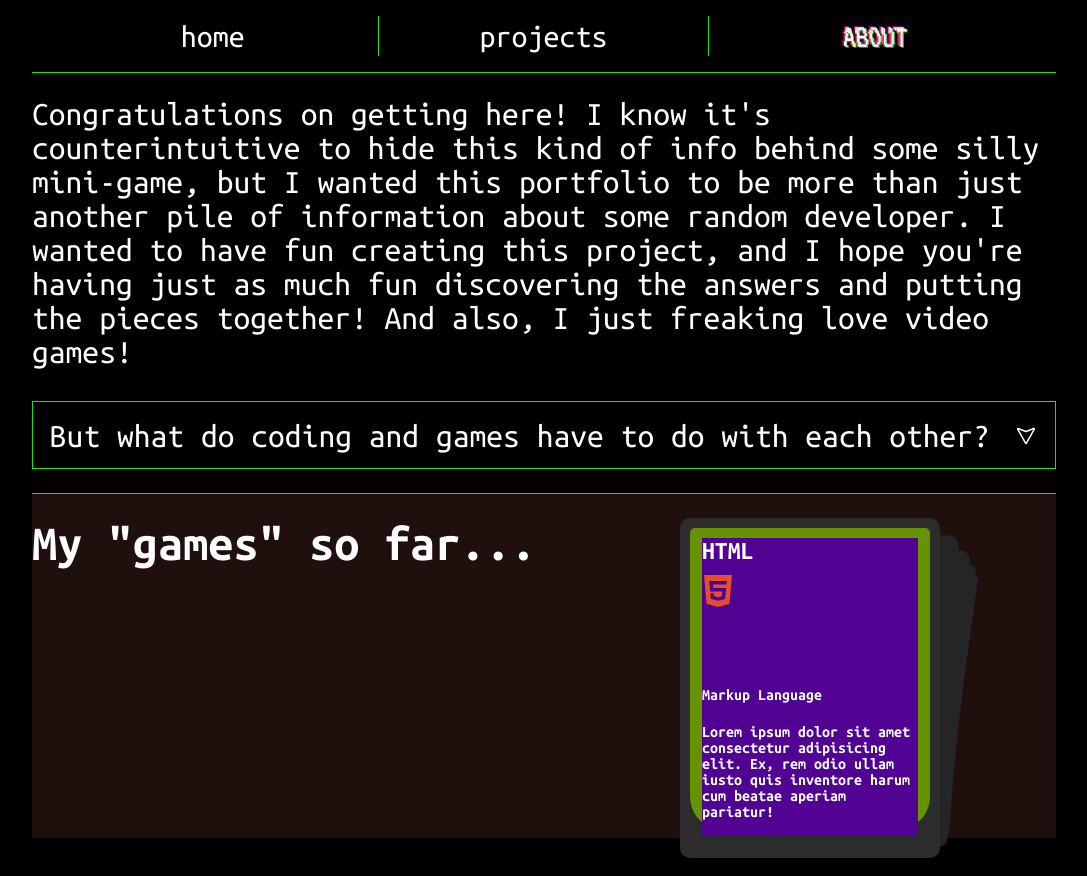
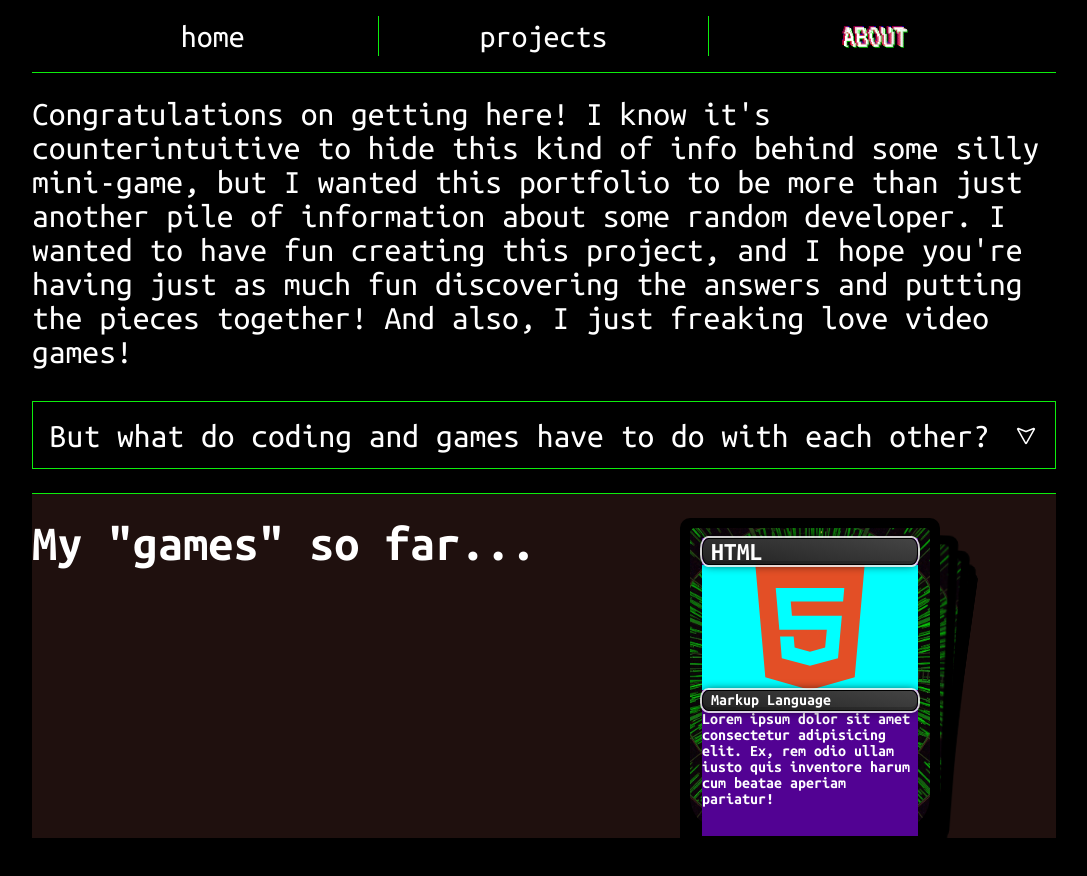
Before and after one commit to pdLeal/portfolioVwn, a React (Vite) app: page /about in a window 1280 px wide. Shown: the whole page, without its empty margins (96-1183 px from the left). Built offline with nearby package versions, Linux system fonts and the light colour scheme.

Commit message:
still stylings games cards

```diff
--- a/src/pages/about/About.jsx
+++ b/src/pages/about/About.jsx
@@ -34,58 +34,80 @@ function About() {
                 <S.InnerBg>
                   <h3>HTML</h3>
                   <SiHtml5 color="#E34F26" size={32} />
-                  <p>Markup Language</p>
+                  <p className='type'>Markup Language</p>
                   <p>Lorem ipsum dolor sit amet consectetur adipisicing elit. Ex, rem odio ullam iusto quis inventore harum cum beatae aperiam pariatur!</p>
                 </S.InnerBg>
               </S.OuterBg>
             </SwiperSlide>
             <SwiperSlide>
-              <figure>
+              <S.OuterBg>
+                <S.InnerBg>
+                  <h3>CSS</h3>
                   <SiCss3 color="#1572B6" size={32} />
-                <figcaption>CSS</figcaption>
-              </figure>
+                  <p className='type'>Style Sheet Language</p>
+                  <p>Lorem ipsum dolor sit amet consectetur adipisicing elit. Ex, rem odio ullam iusto quis inventore harum cum beatae aperiam pariatur!</p>
+                </S.InnerBg>
+              </S.OuterBg>
             </SwiperSlide>
             <SwiperSlide>
-              <figure>
+              <S.OuterBg>
+                <S.InnerBg>
+                  <h3>JavaScript</h3>
                   <SiJavascript color="#F7DF1E" size={32} />
-                <figcaption>JavaScript</figcaption>
-              </figure>
+                  <p className='type'>Programming Language</p>
+                  <p>Lorem ipsum dolor sit amet consectetur adipisicing elit. Ex, rem odio ullam iusto quis inventore harum cum beatae aperiam pariatur!</p>
+                </S.InnerBg>
+              </S.OuterBg>
             </SwiperSlide>
             <SwiperSlide>
-              <figure>
+              <S.OuterBg>
+                <S.InnerBg>
+                  <h3>React</h3>
                   <SiReact color="#61DAFB" size={32} />
-                <figcaption>React</figcaption>
-              </figure>
+                  <p className='type'>Library</p>
+                  <p>Lorem ipsum dolor sit amet consectetur adipisicing elit. Ex, rem odio ullam iusto quis inventore harum cum beatae aperiam pariatur!</p>
+                </S.InnerBg>
+              </S.OuterBg>
             </SwiperSlide>
             <SwiperSlide>
-              <figure>
+              <S.OuterBg>
+                <S.InnerBg>
+                  <h3>Styled-Components</h3>
                   <SiStyledcomponents color="#DB7093" size={32} />
-                <figcaption>Styled-Components</figcaption>
-              </figure>
+                  <p className='type'>Library</p>
+                  <p>Lorem ipsum dolor sit amet consectetur adipisicing elit. Ex, rem odio ullam iusto quis inventore harum cum beatae aperiam pariatur!</p>
+                </S.InnerBg>
+              </S.OuterBg>
             </SwiperSlide>
             <SwiperSlide>
-              <figure>
+              <S.OuterBg>
+                <S.InnerBg>
+                  <h3>Next.js</h3>
                   <SiNextdotjs color="#ffffff" size={32} />
-                <figcaption>Next.js</figcaption>
-              </figure>
+                  <p className='type'>Framework</p>
+                  <p>Lorem ipsum dolor sit amet consectetur adipisicing elit. Ex, rem odio ullam iusto quis inventore harum cum beatae aperiam pariatur!</p>
+                </S.InnerBg>
+              </S.OuterBg>
             </SwiperSlide>
             <SwiperSlide>
-              <figure>
-                <SiSass color="#CC6699" size={32} />
-                <figcaption>SASS</figcaption>
-              </figure>
+              <S.OuterBg>
+                <S.InnerBg>
+                  <h3>Tailwind</h3>
+                  <SiTailwindcss color="#38B2AC" size={32} />
+                  <p className='type'>Library</p>
+                  <p>Lorem ipsum dolor sit amet consectetur adipisicing elit. Ex, rem odio ullam iusto quis inventore harum cum beatae aperiam pariatur!</p>
+                </S.InnerBg>
+              </S.OuterBg>
             </SwiperSlide>
             <SwiperSlide>
-              <figure>
-                <SiTailwindcss color="#38B2AC" size={32} />
-                <figcaption>Tailwind</figcaption>
-              </figure>
-            </SwiperSlide>
-            <SwiperSlide>
-              <figure>
+              <S.OuterBg>
+                <S.InnerBg>
+                  <h3>Git</h3>
                   <SiGit color="#F05032" size={32} />
-                <figcaption>Git</figcaption>
-              </figure>
+                  <p className='type'>Version Control</p>
+                  <p>Lorem ipsum dolor sit amet consectetur adipisicing elit. Ex, rem odio ullam iusto quis inventore harum cum beatae aperiam pariatur!</p>
+                </S.InnerBg>
+              </S.OuterBg>
             </SwiperSlide>
           </Swiper>
         </S.Section>
--- a/src/pages/about/About_Style.jsx
+++ b/src/pages/about/About_Style.jsx
@@ -21,44 +21,8 @@ export const AboutMain = styled(Main)`
         font-size: 22px;
         font-weight: bold;
         color: #fff;
-        background-color: #2c2c2c;
+        background-color: #000000;
     }
-
-    /* .swiper-slide:nth-child(1n) {
-        background-color: rgb(206, 17, 17);
-    } */
-
-    /* .swiper-slide:nth-child(2n) {
-        background-color: rgb(0, 140, 255);
-     }
-
-    .swiper-slide:nth-child(3n) {
-        background-color: rgb(10, 184, 111);
-    }
-
-    .swiper-slide:nth-child(4n) {
-        background-color: rgb(211, 122, 7);
-    }
-
-    .swiper-slide:nth-child(5n) {
-        background-color: rgb(118, 163, 12);
-    }
-
-    .swiper-slide:nth-child(6n) {
-        background-color: rgb(180, 10, 47);
-    }
-
-    .swiper-slide:nth-child(7n) {
-        background-color: rgb(35, 99, 19);
-    }
-
-    .swiper-slide:nth-child(8n) {
-        background-color: rgb(0, 68, 255);
-    }
-
-    .swiper-slide:nth-child(9n) {
-        background-color: rgb(218, 12, 218);
-    } */
 `;
 
 export const Section = styled.section`
@@ -82,17 +46,59 @@ export const OuterBg = styled.div`
     border-radius: 5px;
     border-bottom-left-radius: 10%;
     border-bottom-right-radius: 10%;
-    background-color: #679302;
     position: relative;
+    background-image: url("/bgGamesCard.jpg");
+    // Image from Thomas Bormans https://unsplash.com/pt-br/@thomasbormans
+    background-size: cover;
+    background-position: center;
+    background-repeat: no-repeat;
 `;
 
 export const InnerBg = styled.div`
     display: grid;
-    grid-template-rows: 1fr 3fr 1fr 3fr;
+    grid-template-rows: auto 4fr auto 4fr;
     position: absolute;
     inset: 10px 5% -10px 5%;
 
     background-color: #520293;
+
+        h3 {
+            padding-left: 8px;
+            display: flex;
+            align-items: center;
+            background: linear-gradient(190deg, #444444, #222);
+            border: 1px solid #000000;
+            border-radius: 3% 3% 3% 3% / 39% 39% 38% 39%;
+            box-shadow:
+                0 0 0px 2px rgb(255 255 255 / 80%),
+                0 0 10px rgba(0, 0, 0, 0.8),
+                inset 0 -3px 0 0px rgb(0 0 0 / 20%);
+                z-index: 1;
+        }
+
+        svg {
+            justify-self: center;
+            align-self: center;
+            height: 100%;
+            width: 100%;
+            background-color: aqua;
+        }
+
+        .type {
+            padding-left: 8px;
+            padding-block: 0.1em;
+            display: flex;
+            align-items: center;
+            background: linear-gradient(190deg, #444444, #222);
+            border: 1px solid #000000;
+            border-radius: 3% 3% 3% 3% / 39% 39% 38% 39%;
+            box-shadow:
+                0 0 0px 2px rgb(255 255 255 / 80%),
+                0 0 10px rgba(0, 0, 0, 0.8),
+                inset 0 -3px 0 0px rgb(0 0 0 / 20%);
+                z-index: 1;
+        }
+
     p {
         font-size: 1rem;
     }
```
Also changed, not shown: public/bgGamesCard.jpg (added). Lines whose indentation alone changed are shown as unchanged.
